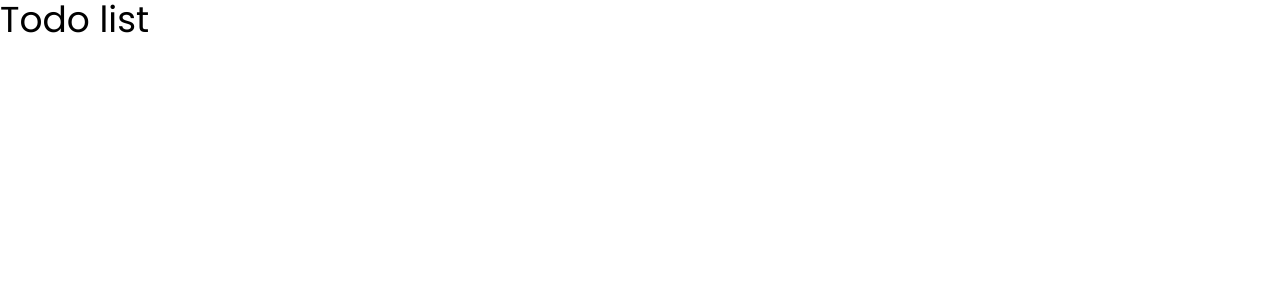
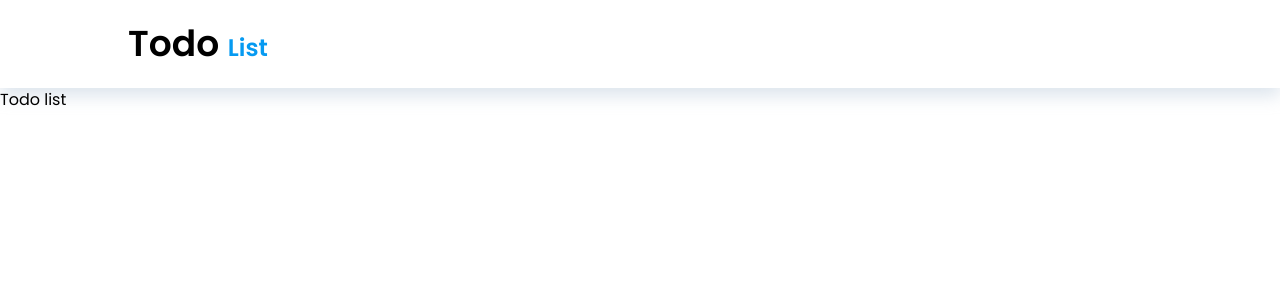
Before and after one commit to mjaumi/Qtec-Todo-List-App, a Next.js app: page / in a window 1280 px wide. Shown: the top 300 px of the page. Built offline with nearby package versions, Linux system fonts and the light colour scheme.

Commit message:
header component created with custom colors

```diff
--- a/src/app/layout.tsx
+++ b/src/app/layout.tsx
@@ -1,3 +1,4 @@
+import Header from '@/components/CommonComp/Header';
 import type { Metadata } from 'next';
 import { Poppins } from 'next/font/google';
 import './globals.css';
@@ -24,7 +25,10 @@ export default function RootLayout({
 }>) {
   return (
     <html lang='en' className={`${poppins.variable}`}>
-      <body className='font-poppins min-h-screen'>{children}</body>
+      <body className='font-poppins min-h-screen bg-primary'>
+        <Header />
+        {children}
+      </body>
     </html>
   );
 }
--- a/src/app/page.tsx
+++ b/src/app/page.tsx
@@ -2,7 +2,7 @@ export default function Home() {
   // rendering the home page here
   return (
     <main>
-      <h1 className='text-4xl'>Todo list</h1>
+      <h1>Todo list</h1>
     </main>
   );
 }
--- /dev/null
+++ b/src/components/CommonComp/Header.tsx
@@ -0,0 +1,14 @@
+const Header = () => {
+  // rendering the header component here
+  return (
+    <header className='py-6 shadow-todo-shadow'>
+      <div className='w-4/5 mx-auto'>
+        <h1 className='text-4xl font-semibold'>
+          Todo <span className='text-2xl text-info'>List</span>
+        </h1>
+      </div>
+    </header>
+  );
+};
+
+export default Header;
--- a/tailwind.config.ts
+++ b/tailwind.config.ts
@@ -11,6 +11,16 @@ const config: Config = {
       fontFamily: {
         poppins: ['var(--font-poppins)'],
       },
+      boxShadow: {
+        'todo-shadow': '0px 8px 16px 0px rgba(171, 190, 209, 0.40)',
+      },
+      colors: {
+        success: '#41ad49',
+        info: '#069af1',
+        warning: '#ff9500',
+        danger: '#ff3b2d',
+        primary: '#ffffff',
+      },
     },
   },
   plugins: [],
```
